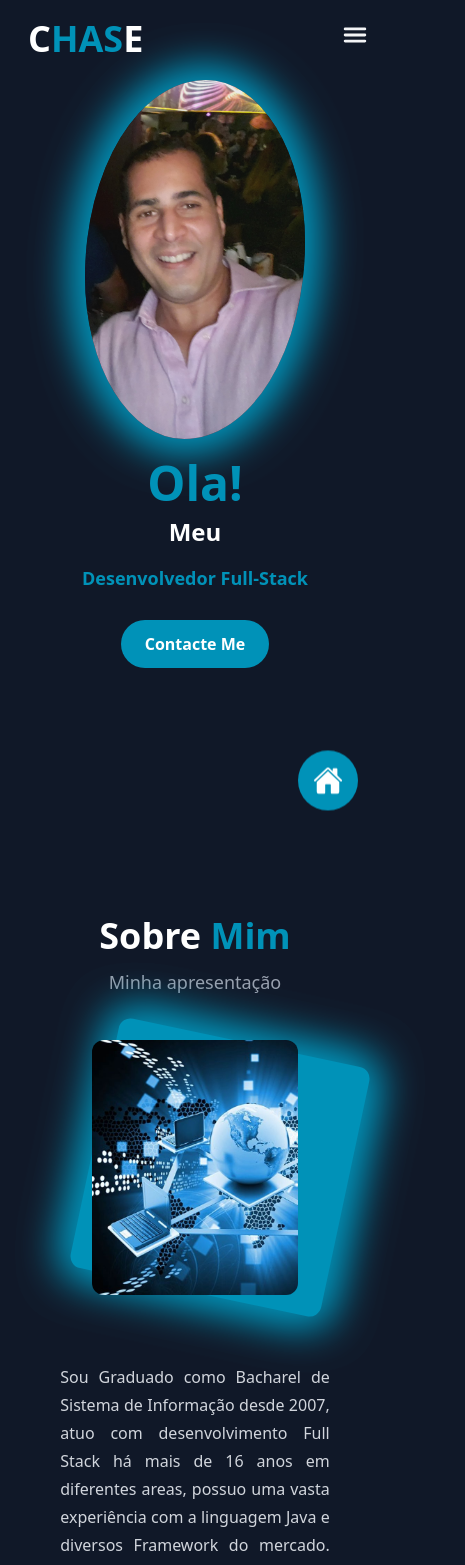
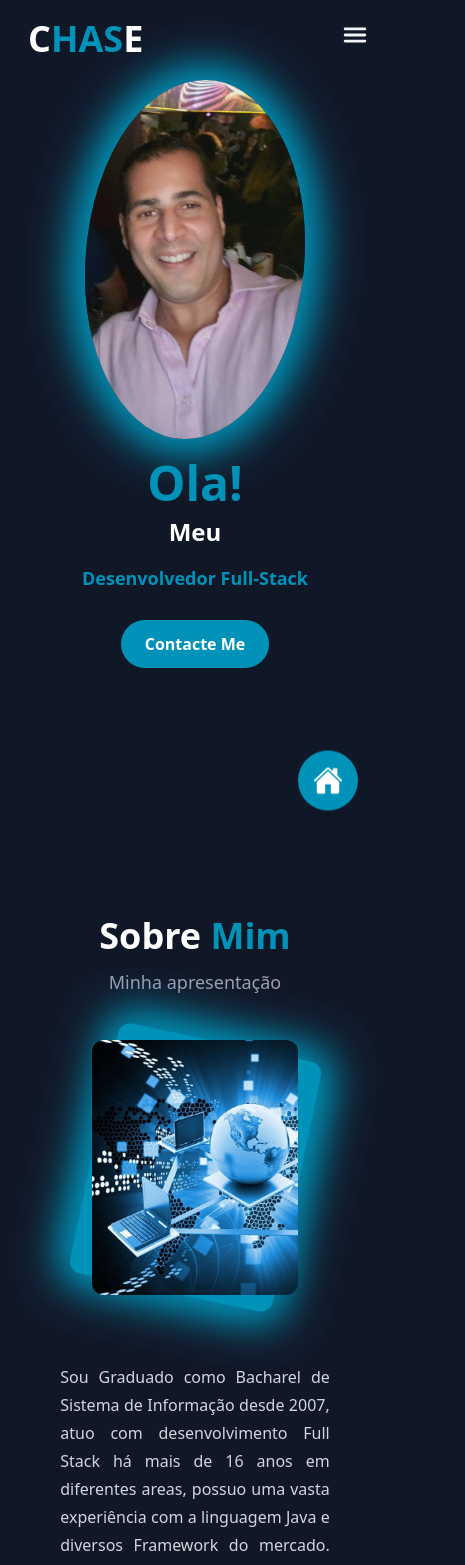
Before and after one commit to biochase/portifolio, a React (Vite) app: page / in a window 390 px wide. Shown: the top 1565 px of the page, 465 px wide, since content can reach past the window. Built offline with nearby package versions, Linux system fonts and the light colour scheme.

Commit message:
Correcao mobile

```diff
--- a/src/components/Hero.jsx
+++ b/src/components/Hero.jsx
@@ -35,7 +35,7 @@ const Hero = () => {
 
     return(
         <section ref={ref} id="home" className='min-h-screen flex py-10 md:flex-row flex-col items-center'>
-            <div className='flex px-40 items-center justify-center h-full image animate-image'>
+            <div className='flex lg:px-40 sm:px:0 items-center justify-center h-full image animate-image'>
                 <img src={hero}  alt="" className='md:w-11/12 max-w-sm w-55 h-full mt-10 object-cover' />
             </div>
             <div className='flex-1 mt-5'>
--- a/src/index.css
+++ b/src/index.css
@@ -20,7 +20,7 @@ body {
  }
 
  .aboutImg::after {
-   @apply content-[''] lg:w-86 w-64 left-0 top-0 rounded-xl rotate-12 h-full absolute bg-cyan-600 -z-10 shadow-extern;
+   @apply content-[''] lg:w-86 sm:w-10/12 max-w-sm left-0 top-0 rounded-xl w-full rotate-12 h-full absolute bg-cyan-600 -z-10 shadow-extern;
  }
 
 
@@ -64,8 +64,8 @@ body {
 }
 
 .animate-about-image {
-  transform: translateX(60%);
   opacity: 0;
+  transform: translateY(40%);
   transition: all ease-in 1s;
 }
 .animate-about-text {
@@ -88,13 +88,13 @@ body {
 
 .animate-contact{
   opacity:0;
-  transform: scale(1.5);
+  transform: translateX(-60%);
   transition: all ease-in 1s;
 }
 
 .animate-cont-labels{
   opacity:0;
-  transform: translateX(20%);
+  transform: translateY(20%);
   transition: all ease-in 1s;
   transition-delay: 1.5s;
 }
```
Also changed, not shown: src/components/About.jsx (line endings or trailing spaces).
